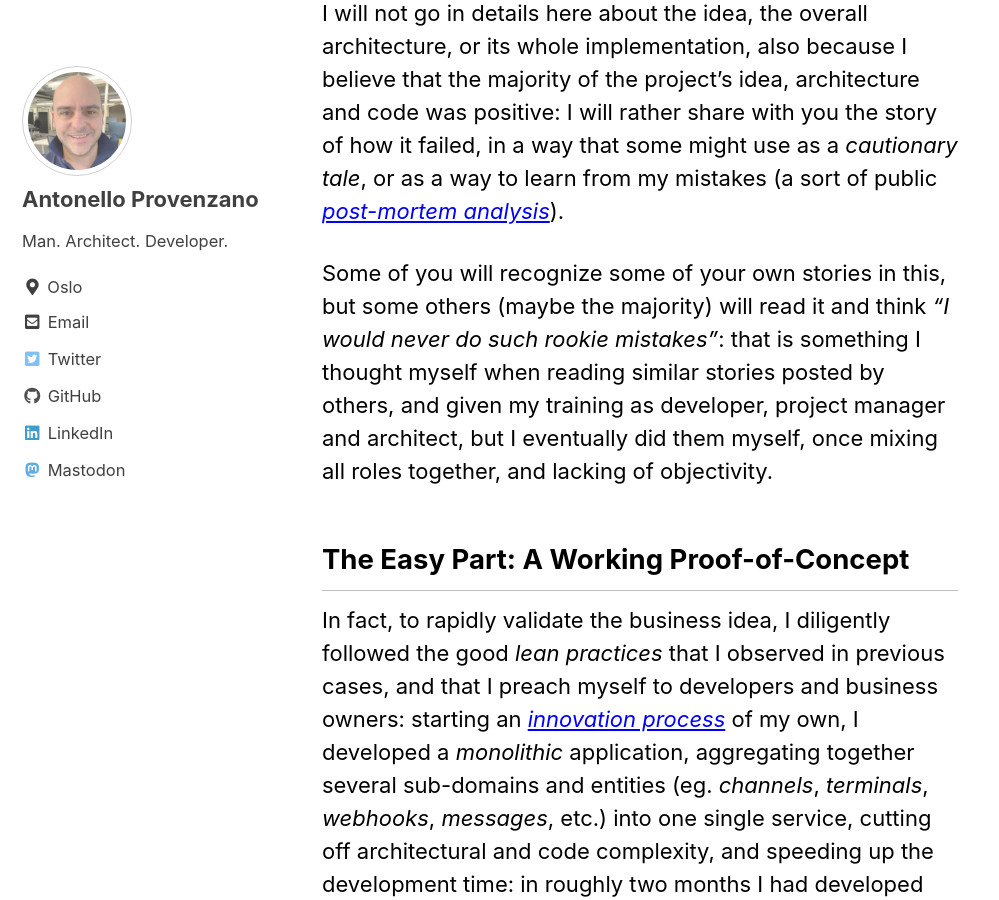
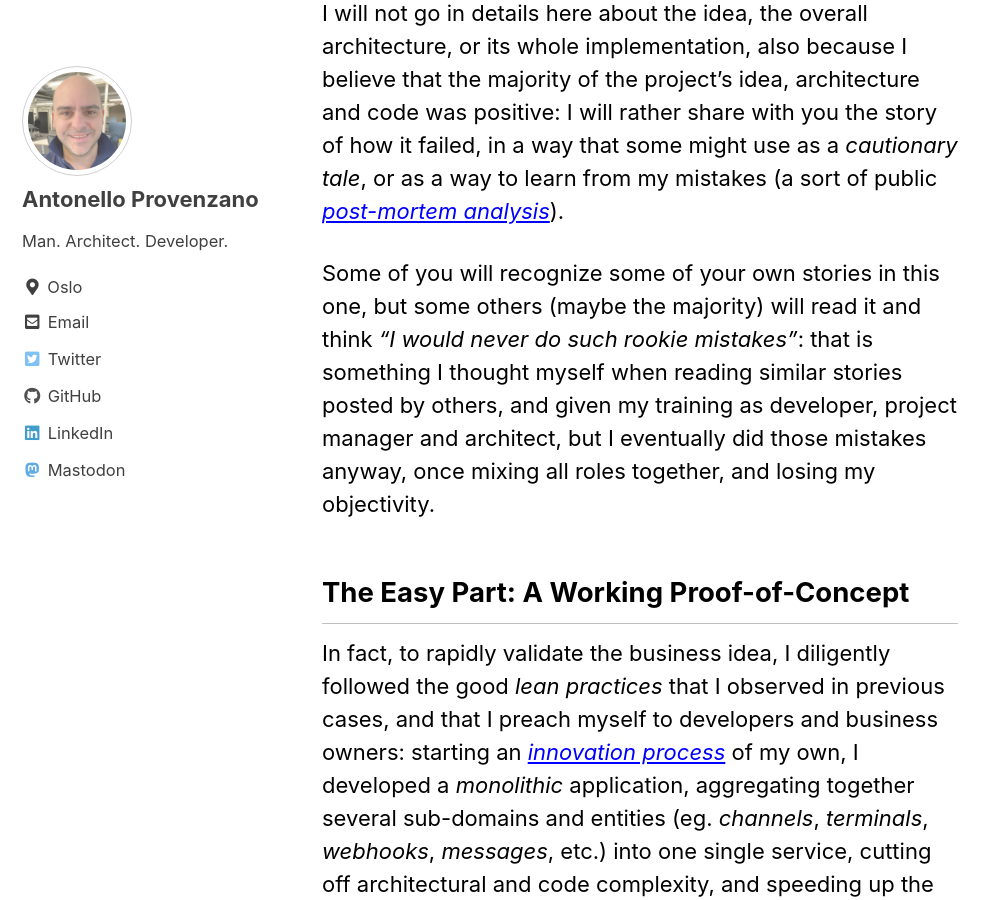
Before and after one commit to tsutomi/antonello.provenza.no, a Jekyll site: the page built from _posts/2023-06-06-story-of-a-successful-failure.md, in a window 1280 px wide and 900 px high, scrolled down 1210 px. Shown: the whole window, without its empty margins (0-999 px from the left). Built offline with Jekyll 4.4.1, drawn with Linux system fonts in a browser that asks for light colours; cached includes are drawn as plain includes.

Commit message:
Fixing a form in a post

```diff
--- a/_posts/2023-06-06-story-of-a-successful-failure.md
+++ b/_posts/2023-06-06-story-of-a-successful-failure.md
@@ -15,7 +15,7 @@ A couple of years ago, using the knowledge acquired during my time as architect
 
 I will not go in details here about the idea, the overall architecture, or its whole implementation, also because I believe that the majority of the project's idea, architecture and code was positive: I will rather share with you the story of how it failed, in a way that some might use as a _cautionary tale_, or as a way to learn from my mistakes (a sort of public _[post-mortem analysis](https://en.wikipedia.org/wiki/Postmortem_documentation)_).
 
-Some of you will recognize some of your own stories in this, but some others (maybe the majority) will read it and think _"I would never do such rookie mistakes"_: that is something I thought myself when reading similar stories posted by others, and given my training as developer, project manager and architect, but I eventually did them myself, once mixing all roles together, and lacking of objectivity.
+Some of you will recognize some of your own stories in this one, but some others (maybe the majority) will read it and think _"I would never do such rookie mistakes"_: that is something I thought myself when reading similar stories posted by others, and given my training as developer, project manager and architect, but I eventually did those mistakes anyway, once mixing all roles together, and losing my objectivity.
 
 ## The Easy Part: A Working Proof-of-Concept
 
```
